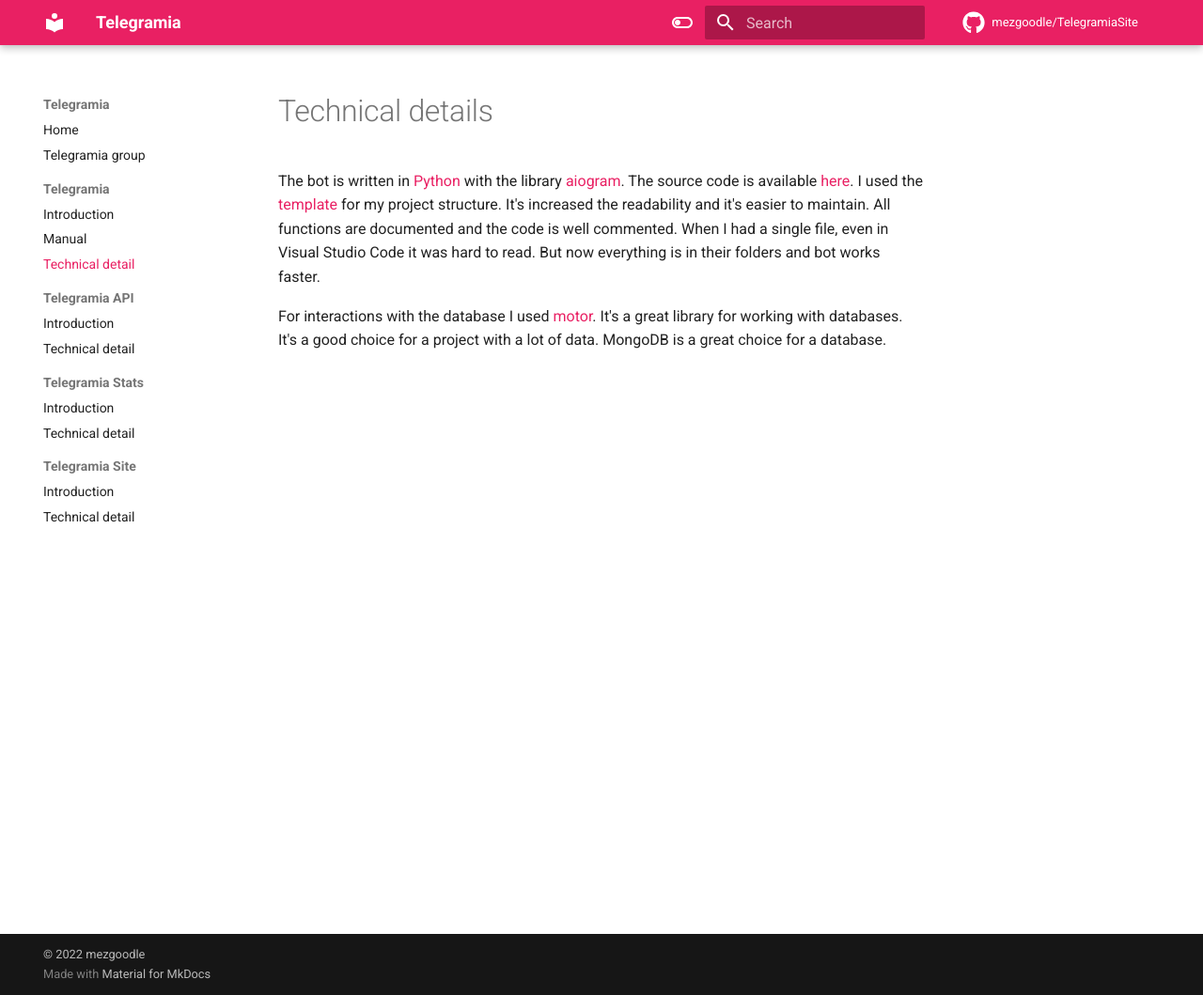
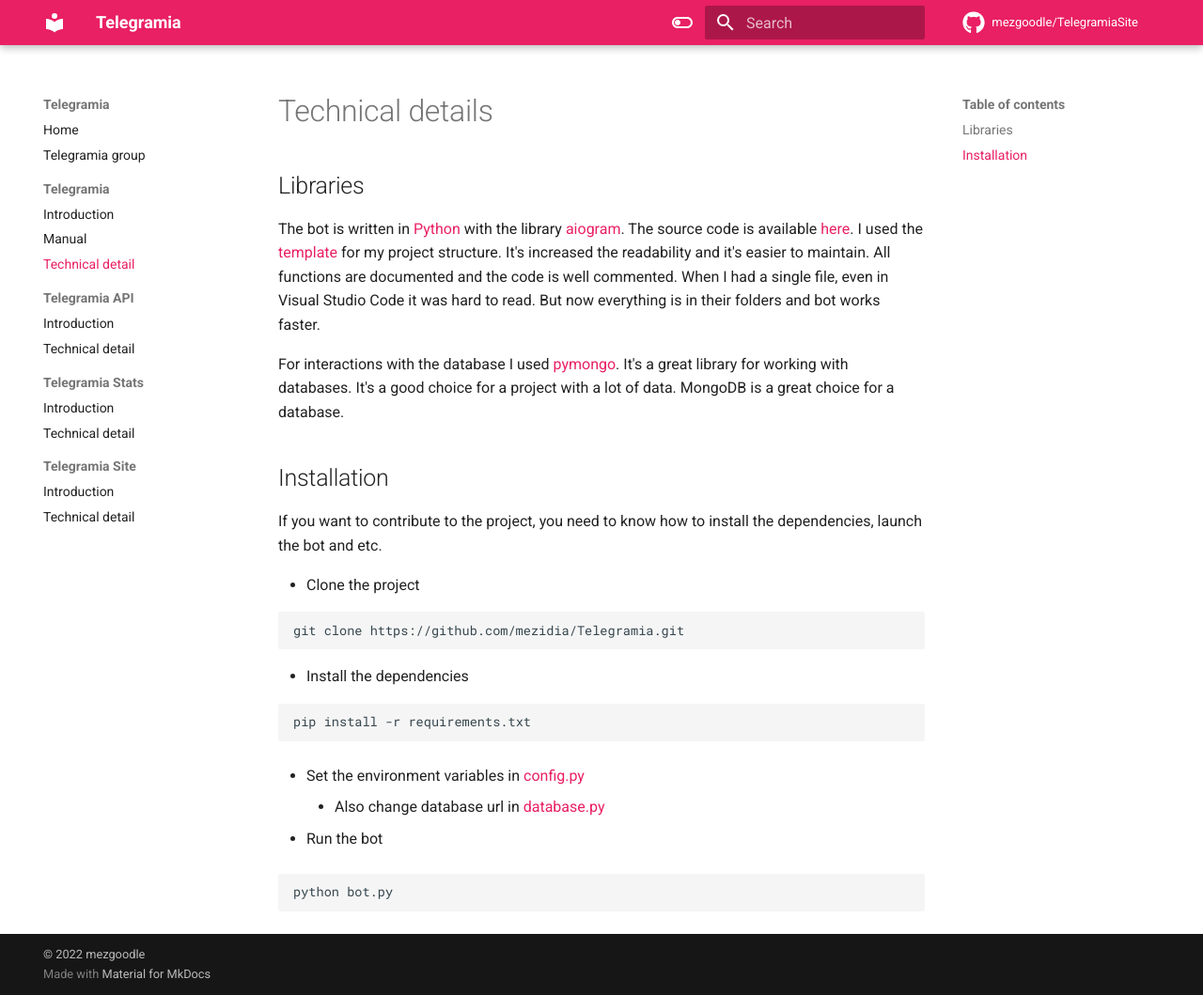
Before and after one commit to mezgoodle/TelegramiaSite, an MkDocs documentation site: the page built from docs/telegramia/technical.md, in a window 1280 px wide and 1059 px high. Shown: the whole window at 94% size. Built offline with MkDocs 1.6.1 and Material for MkDocs 9.7.7, drawn with Linux system fonts in a browser that asks for light colours; comment, search, counter and statistics services are not loaded.

Commit message:
Update technical.md

````diff
--- a/docs/telegramia/technical.md
+++ b/docs/telegramia/technical.md
@@ -1,5 +1,39 @@
 # Technical details
 
-The bot is written in [Python](https://www.python.org/) with the library [aiogram](https://github.com/aiogram/aiogram). The source code is available [here](https://github.com/mezidia/Telegramia). I used the [template](https://github.com/Latand/tgbot_template) for my project structure. It's increased the readability and it's easier to maintain. All functions are documented and the code is well commented. When I had a single file, even in Visual Studio Code it was hard to read. But now everything is in their folders and bot works faster.
+## Libraries
 
-For interactions with the database I used [motor](https://motor.readthedocs.io/en/stable/). It's a great library for working with databases. It's a good choice for a project with a lot of data. MongoDB is a great choice for a database.
+The bot is written in [Python](https://www.python.org/) with the library [aiogram](https://github.com/aiogram/aiogram).
+The source code is available [here](https://github.com/mezidia/Telegramia). I used
+the [template](https://github.com/Latand/tgbot_template) for my project structure. It's increased the readability and
+it's easier to maintain. All functions are documented and the code is well commented. When I had a single file, even in
+Visual Studio Code it was hard to read. But now everything is in their folders and bot works faster.
+
+For interactions with the database I used [pymongo](https://pymongo.readthedocs.io/en/stable/). It's a great library for
+working with databases. It's a good choice for a project with a lot of data. MongoDB is a great choice for a database.
+
+## Installation
+
+If you want to contribute to the project, you need to know how to install the dependencies, launch the bot and etc.
+
+- Clone the project
+
+```bash
+git clone https://github.com/mezidia/Telegramia.git
+```
+
+- Install the dependencies
+
+```bash
+pip install -r requirements.txt
+```
+
+- Set the environment variables in [config.py](https://github.com/mezidia/Telegramia/blob/main/tgbot/config.py)
+    - Also change database url
+       in [database.py](https://github.com/mezidia/Telegramia/blob/main/tgbot/models/database.py#L15-L17)
+
+
+- Run the bot
+
+```bash
+python bot.py
+```
````
